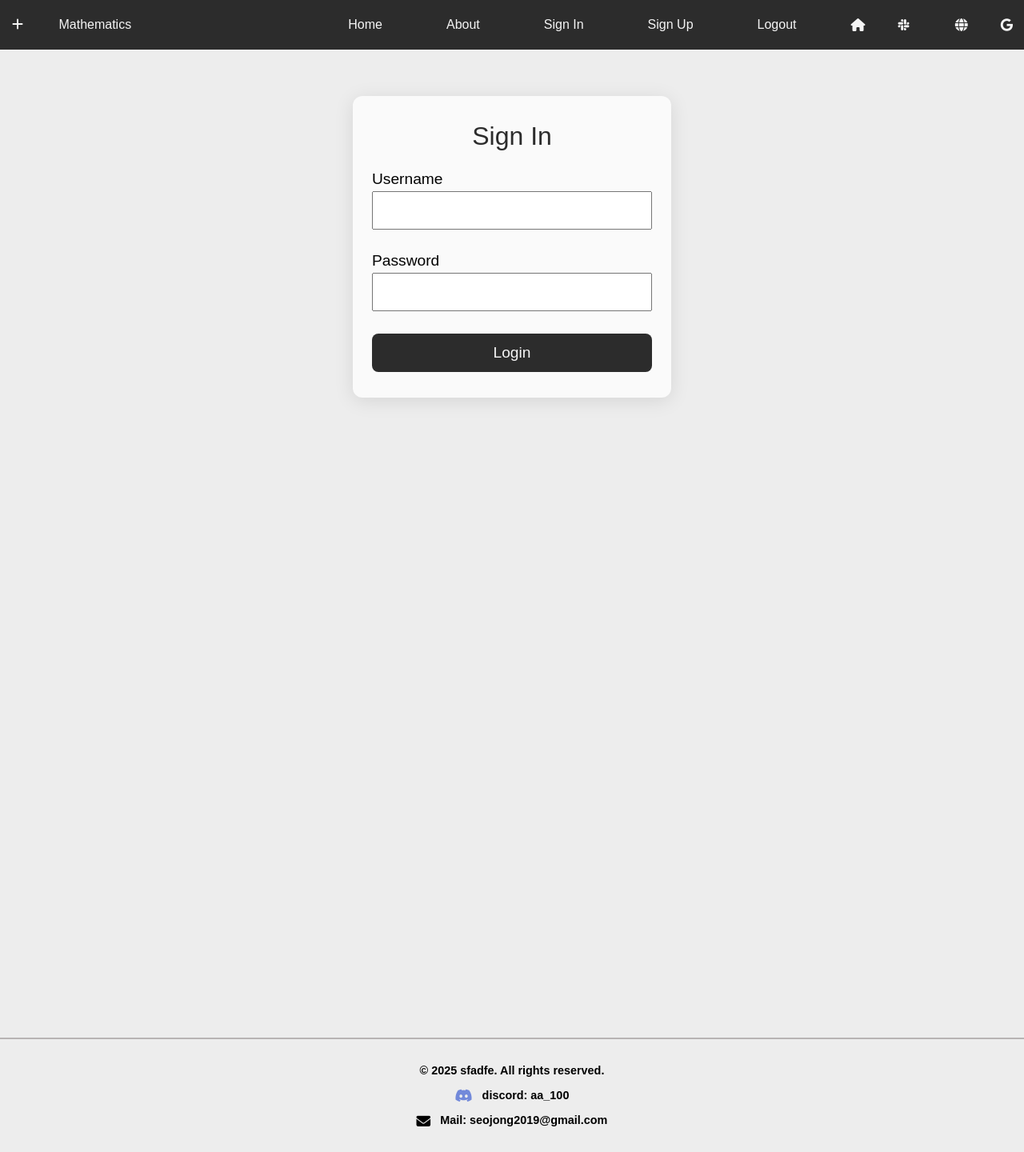
After one commit to sfadfe/cos, a FastAPI app: template templates/login.html in a window 1280 px wide. The commit adds this page. Shown: the whole page at 80% size. Run offline with FastAPI, Linux system fonts and the light colour scheme; the template is opened without the code that fills it, so the values that code supplies are empty; parts of the project's set-up code (start-up, migrations or seed data) failed here and were passed over.

Commit message:
sign in  완료

```diff
--- a/app.py
+++ b/app.py
@@ -1,8 +1,11 @@
 from fastapi import FastAPI, Request
 from fastapi.templating import Jinja2Templates
 from fastapi.staticfiles import StaticFiles
+from routers import auth
 
 app = FastAPI()
+
+app.include_router(auth.router, prefix="/auth", tags=["auth"])
 
 templates = Jinja2Templates(directory="templates")
 app.mount("/static", StaticFiles(directory="static"), name="static")
@@ -14,3 +17,7 @@ async def home(request: Request):
 @app.get("/about")
 async def about(request: Request):
     return templates.TemplateResponse("about.html", {"request": request})
+
+@app.get("/login")
+async def login(request: Request):
+    return templates.TemplateResponse("login.html", {"request": request})
--- /dev/null
+++ b/static/login.css
@@ -0,0 +1,71 @@
+:root{
+    --icons-menu-color: #f5f5f5;
+    --navbar-bg-color: #2c2c2c;
+    --footer-bg-color: #f5f5f5;
+    --footer-text-color: #000000;
+    --bar-footer-border-color: #b8b4b4;
+}
+
+body {
+    font-family: Arial, sans-serif;
+    background-color: #e0e0e093;
+    padding-top: 60px;
+    margin: 0;
+}
+
+.login-form-wrapper {
+    display: flex;
+    align-items: center;
+    justify-content: center;
+    font-size: 1.2rem;
+}
+
+.login-form {
+    color: black;
+    background: #fafafa;
+    padding: 32px 24px;
+    border-radius: 12px;
+    box-shadow: 0 4px 24px rgba(0,0,0,0.1);
+    width: 350px;
+    text-align: center;
+}
+
+.login-form label {
+    display: block;
+    margin-bottom: 16px;
+    text-align: left;
+}
+
+.login-form input[type="text"],
+.login-form input[type="password"] {
+    width: 100%;
+    height: 48px;
+    font-size: 1.2rem;
+    padding: 8px 12px;
+    box-sizing: border-box;
+    margin-top: 4px;
+    margin-bottom: 12px;
+}
+
+.login-form button {
+    width: 100%;
+    height: 48px;
+    background-color: #2c2c2c;
+    color: #f5f5f5;
+    border: none;
+    border-radius: 8px;
+    font-size: 1.2rem;
+    cursor: pointer;
+}
+
+.empty {
+    height: 100vh;
+    display: flex;
+    align-items: center;
+}
+
+.form-title {
+    font-size: 2rem;
+    margin-bottom: 24px;
+    color: #2c2c2c;
+}
--- a/static/style.css
+++ b/static/style.css
@@ -24,5 +24,4 @@ h1 {
     min-height: 100vh;
     justify-content: center;
     text-align: center;
-
 }
--- a/templates/base.html
+++ b/templates/base.html
@@ -18,9 +18,9 @@
     <ul class="navmenu">
       <li><a class="aa" href="/">Home</a></li>
       <li><a class="aa" href="/about">About</a></li>
-      <li><a class="aa" href="/contact">Contact</a></li>
-      <li><a class="aa" href="/login">Login</a></li>
-      <li><a class="aa" href="/donate">donate</a></li>
+      <li><a class="aa" href="/login">Sign In</a></li>
+      <li><a class="aa" href="/signin">Sign Up</a></li>
+      <li><a class="aa" href="/logout">Logout</a></li>
     </ul>
     <ul class="navbar__icons">
       <li><i class="fa-solid fa-house" onclick="window.location.href = '/'"></i></li>
--- /dev/null
+++ b/templates/login.html
@@ -0,0 +1,44 @@
+{% extends "base.html" %}
+{% block title %}Login{% endblock %}
+{% block extra_css %}
+    <Link rel="stylesheet" href="/static/login.css">
+    <link rel="stylesheet" href="/static/css/all.min.css">
+{% endblock %}
+{% block content %}
+
+<div class="login-form-wrapper">
+  <div class="login-form">
+    <div class = 'form-title'>Sign In</div>
+    <form id="login-form" method="post" action="/auth/login">
+      <label>Username<input type="text" name="username" required></label>
+      <label>Password<input type="password" name="password" required></label>
+      <button type="submit">Login</button>
+    </form>
+    <div id="sign-in-message"></div>
+  </div>
+</div>
+<div class = 'empty'></div>
+  <script>
+    document.getElementById('login-form').onsubmit = async function(e) {
+      e.preventDefault();
+      const form = e.target;
+      const data = {
+        username: form.username.value,
+        password: form.password.value
+      };
+      const res = await fetch('/auth/login', {
+        method: 'POST',
+        headers: {'Content-Type': 'application/json'},
+        body: JSON.stringify(data)
+      });
+      const msg = document.getElementById('login-message');
+      if (res.ok) {
+        msg.textContent = "Login successful!";
+        window.location.href = "/";
+      } else {
+        const err = await res.json();
+        msg.textContent = err.detail || "Login failed";
+      }
+    };
+  </script>
+{% endblock %}
```
Also changed, not shown: config/db.py (added, +21 -0 lines), config/settings.py (added, +17 -0 lines), models/user.py (added, +21 -0 lines), routers/auth.py (added, +51 -0 lines), schemas/user.py (added, +19 -0 lines), services/auth_service.py (added, +35 -0 lines), services/jwt_service.py (added, +37 -0 lines), models/post.py (added), routers/__init__.py (added), sql_app.db (added), 1 other file.
